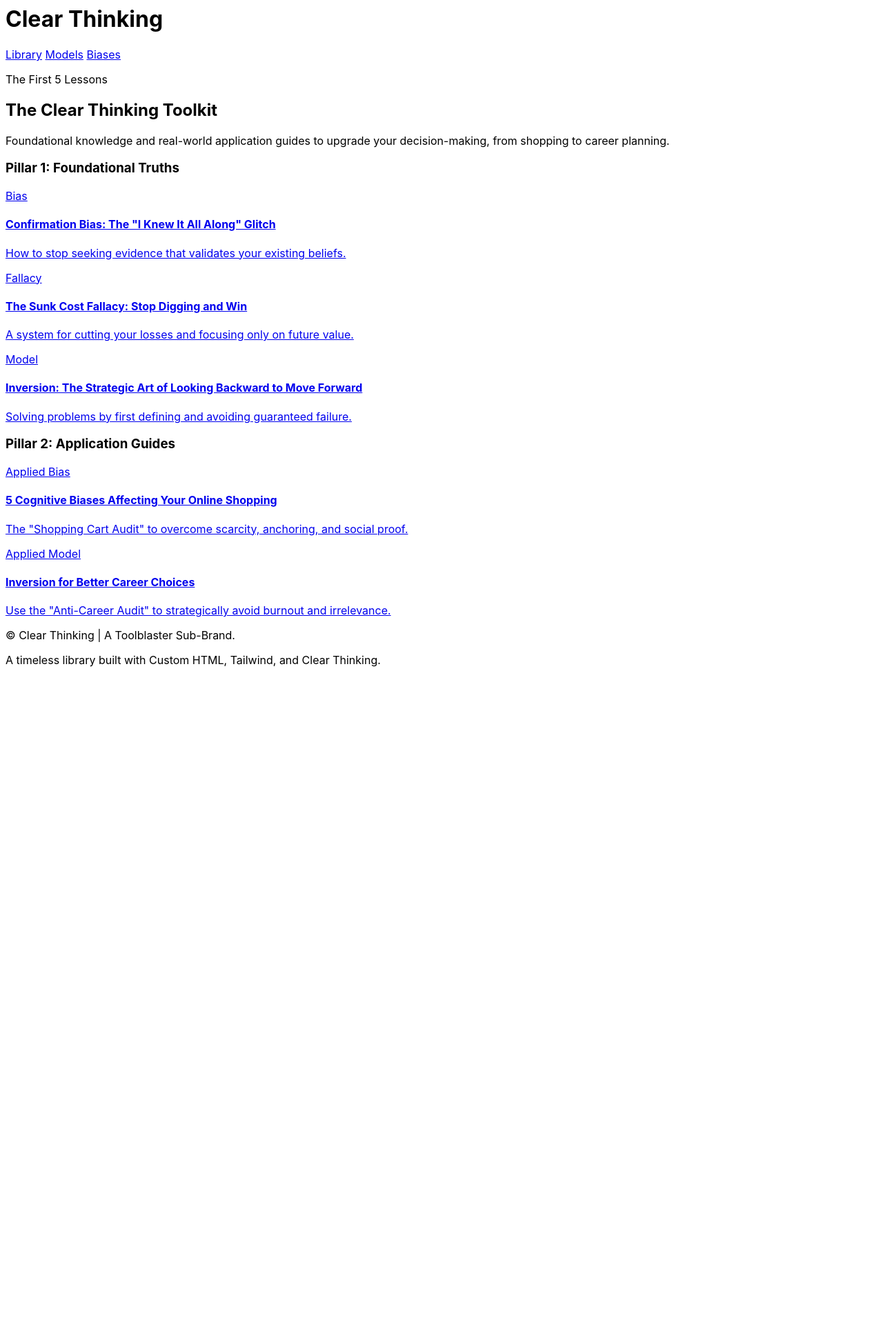
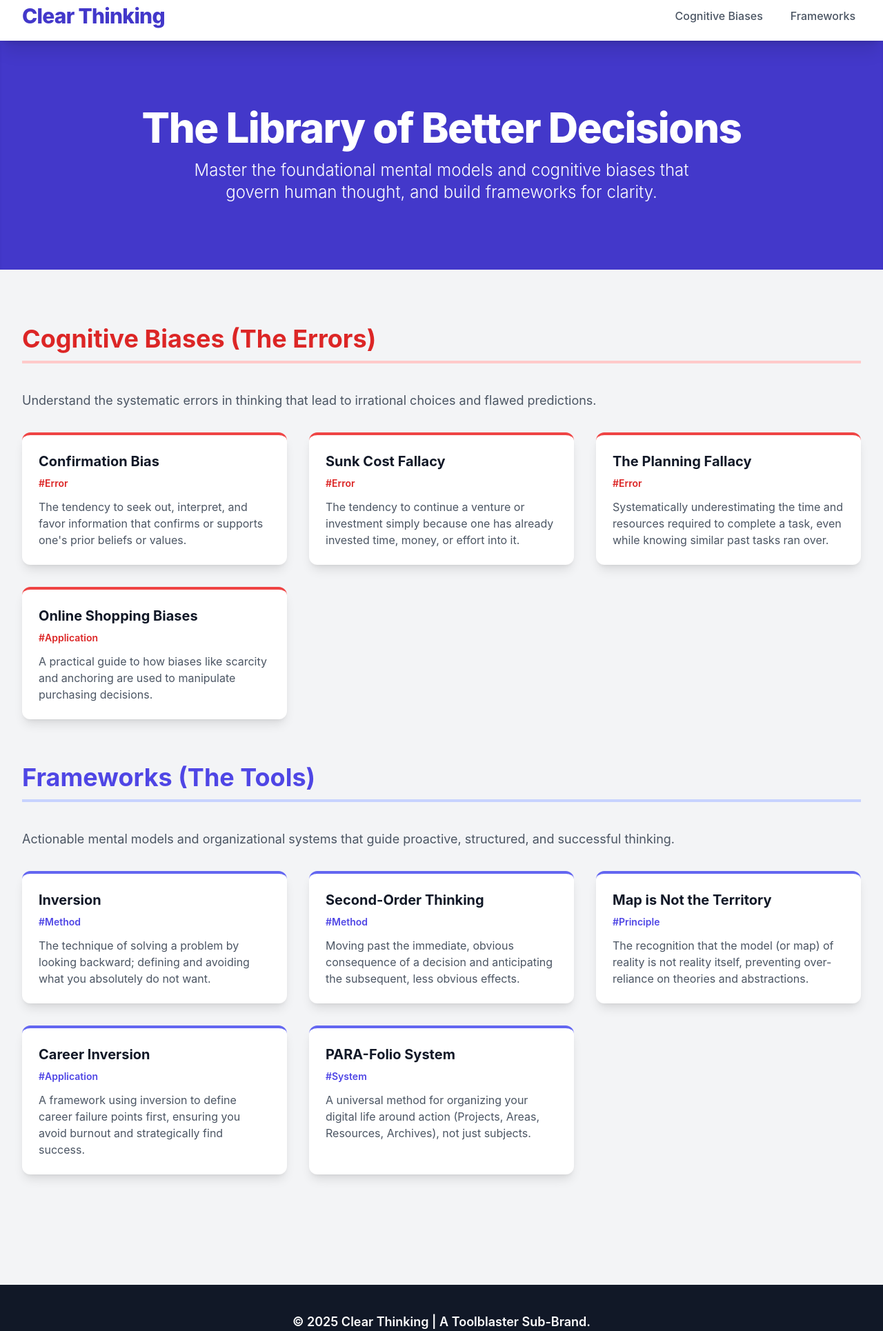
Before and after one commit to toolblaster/ClearThinking.toolblaster.com, a plain HTML site: page index.html in a window 1280 px wide. Shown: the part 13-1943 px from the top of the page at 69% size. Before the commit the page ends 996 px from the top, so only its background shows below. Drawn offline with nearby package versions, Linux system fonts and the light colour scheme.

Commit message:
Update index.html

```diff
--- a/index.html
+++ b/index.html
@@ -3,88 +3,164 @@
 <head>
     <meta charset="UTF-8">
     <meta name="viewport" content="width=device-width, initial-scale=1.0">
-    <title>Clear Thinking Library | Actionable Mental Models and Biases</title>
-    <link href="/css/style.css" rel="stylesheet">
+    <title>Clear Thinking | The Library of Mental Models</title>
+
+    <!-- 1. Tailwind CSS CDN -->
+    <script src="https://cdn.tailwindcss.com"></script>
+
+    <!-- 2. Integrated CSS -->
     <style>
-        /* Ensures the 'Inter' font is used as intended */
         body { font-family: 'Inter', -apple-system, BlinkMacSystemFont, "Segoe UI", Roboto, "Helvetica Neue", Arial, sans-serif; }
+        /* Mobile menu styles */
+        .hamburger {
+            cursor: pointer;
+            display: flex;
+            flex-direction: column;
+            justify-content: space-around;
+            width: 2rem;
+            height: 2rem;
+        }
+        .line {
+            width: 100%;
+            height: 3px;
+            background-color: #4f46e5;
+            transition: all 0.3s linear;
+        }
+        .menu-open .line-top {
+            transform: rotate(45deg) translate(5px, 5px);
+        }
+        .menu-open .line-middle {
+            opacity: 0;
+        }
+        .menu-open .line-bottom {
+            transform: rotate(-45deg) translate(5px, -5px);
+        }
     </style>
-    <meta name="description" content="A timeless library of actionable wisdom focusing on mental models, cognitive biases, and logical fallacies. Learn to think clearly and decide better.">
+    <meta name="description" content="A curated library of essential mental models and cognitive biases to improve decision-making and strategic thinking.">
 </head>
-<body class="bg-gray-50 text-gray-800 antialiased">
+<body class="bg-gray-100 text-gray-800 antialiased">
 
     <!-- Header & Navigation -->
-    <header class="bg-white shadow-md sticky top-0 z-50">
+    <header class="bg-white shadow-xl sticky top-0 z-50 transition-all duration-300">
         <div class="max-w-7xl mx-auto px-4 sm:px-6 lg:px-8 py-4 flex justify-between items-center">
             <h1 class="text-3xl font-extrabold text-indigo-700 tracking-tight">Clear Thinking</h1>
+
+            <!-- Desktop Navigation -->
             <nav id="main-nav" class="space-x-6 hidden sm:flex">
-                <a href="index.html" class="text-indigo-600 font-bold transition duration-150 p-2 rounded-lg bg-indigo-50">Library</a>
-                <a href="#" class="text-gray-600 hover:text-indigo-600 font-medium transition duration-150 p-2 rounded-lg hover:bg-indigo-50">Models</a>
-                <a href="#" class="text-gray-600 hover:text-indigo-600 font-medium transition duration-150 p-2 rounded-lg hover:bg-indigo-50">Biases</a>
+                <a href="#biases" class="text-gray-600 hover:text-indigo-600 font-medium transition duration-150 p-2 rounded-lg hover:bg-indigo-50">Cognitive Biases</a>
+                <a href="#frameworks" class="text-gray-600 hover:text-indigo-600 font-medium transition duration-150 p-2 rounded-lg hover:bg-indigo-50">Frameworks</a>
+            </nav>
+
+            <!-- Mobile Hamburger Button -->
+            <button id="menu-toggle" class="sm:hidden p-2 rounded-lg transition duration-150 z-50 focus:outline-none" aria-label="Toggle Navigation">
+                <div class="hamburger" id="hamburger-icon">
+                    <span class="line line-top"></span>
+                    <span class="line line-middle"></span>
+                    <span class="line line-bottom"></span>
+                </div>
+            </button>
+        </div>
+
+        <!-- Mobile Menu (Hidden by default) -->
+        <div id="mobile-menu" class="hidden sm:hidden bg-white shadow-lg border-t border-gray-100 py-4 absolute w-full transition-all duration-300">
+            <nav class="flex flex-col space-y-2 px-4">
+                <a href="#biases" class="text-gray-700 hover:bg-indigo-50 p-3 rounded-lg font-semibold transition duration-150" onclick="document.getElementById('mobile-menu').classList.add('hidden'); document.getElementById('hamburger-icon').classList.remove('menu-open');">Cognitive Biases</a>
+                <a href="#frameworks" class="text-gray-700 hover:bg-indigo-50 p-3 rounded-lg font-semibold transition duration-150" onclick="document.getElementById('mobile-menu').classList.add('hidden'); document.getElementById('hamburger-icon').classList.remove('menu-open');">Frameworks</a>
             </nav>
         </div>
     </header>
 
+    <!-- Hero Section -->
+    <section class="bg-indigo-700 text-white py-16 sm:py-24 shadow-inner">
+        <div class="max-w-7xl mx-auto px-4 sm:px-6 lg:px-8 text-center">
+            <h2 class="text-4xl sm:text-6xl font-extrabold mb-4 tracking-tight leading-tight">The Library of Better Decisions</h2>
+            <p class="text-xl sm:text-2xl font-light max-w-3xl mx-auto">Master the foundational mental models and cognitive biases that govern human thought, and build frameworks for clarity.</p>
+        </div>
+    </section>
+
     <!-- Main Content Area: Article Listings -->
-    <main class="max-w-4xl mx-auto px-4 sm:px-6 lg:px-8 py-12 sm:py-20">
-        <header class="text-center mb-12">
-            <p class="text-sm font-bold text-indigo-500 uppercase tracking-widest">The First 5 Lessons</p>
-            <h2 class="text-5xl font-extrabold text-gray-900 mt-2">The Clear Thinking Toolkit</h2>
-            <p class="text-xl text-gray-500 mt-4 max-w-2xl mx-auto">Foundational knowledge and real-world application guides to upgrade your decision-making, from shopping to career planning.</p>
-        </header>
+    <main class="max-w-7xl mx-auto px-4 sm:px-6 lg:px-8 py-12 sm:py-20">
 
-        <section class="space-y-12">
-            <!-- Pillar 1: Foundational Models -->
-            <div class="border-b border-indigo-200 pb-4">
-                <h3 class="text-3xl font-bold text-indigo-700 mb-6">Pillar 1: Foundational Truths</h3>
-                <div class="grid md:grid-cols-2 gap-8">
+        <!-- Cognitive Biases Section -->
+        <section id="biases" class="mb-16">
+            <h3 class="text-4xl font-bold text-red-600 border-b-4 border-red-200 pb-3 mb-10">Cognitive Biases (The Errors)</h3>
+            <p class="text-lg text-gray-600 mb-8">Understand the systematic errors in thinking that lead to irrational choices and flawed predictions.</p>
 
-                    <!-- Article 1: Confirmation Bias -->
-                    <a href="articles/confirmation-bias-psychology-and-avoidance-audit.html" class="block bg-white p-6 rounded-xl shadow-lg hover:shadow-2xl transition duration-300 transform hover:-translate-y-1 border-l-4 border-red-500">
-                        <p class="text-sm font-semibold text-red-500 uppercase">Bias</p>
-                        <h4 class="text-xl font-bold text-gray-900 mt-1">Confirmation Bias: The "I Knew It All Along" Glitch</h4>
-                        <p class="text-gray-500 mt-2 text-sm">How to stop seeking evidence that validates your existing beliefs.</p>
-                    </a>
+            <div class="grid grid-cols-1 md:grid-cols-2 lg:grid-cols-3 gap-8">
 
-                    <!-- Article 2: Sunk Cost Fallacy -->
-                    <a href="articles/sunk-cost-fallacy-how-to-cut-your-losses.html" class="block bg-white p-6 rounded-xl shadow-lg hover:shadow-2xl transition duration-300 transform hover:-translate-y-1 border-l-4 border-yellow-500">
-                        <p class="text-sm font-semibold text-yellow-600 uppercase">Fallacy</p>
-                        <h4 class="text-xl font-bold text-gray-900 mt-1">The Sunk Cost Fallacy: Stop Digging and Win</h4>
-                        <p class="text-gray-500 mt-2 text-sm">A system for cutting your losses and focusing only on future value.</p>
-                    </a>
+                <!-- Card 1: Confirmation Bias -->
+                <a href="articles/biases/confirmation-bias-psychology-and-avoidance-audit.html" class="block bg-white rounded-xl shadow-lg hover:shadow-2xl transition duration-300 transform hover:-translate-y-1 border-t-4 border-red-500 p-6">
+                    <h4 class="text-xl font-bold text-gray-900 mb-2">Confirmation Bias</h4>
+                    <p class="text-sm text-red-600 font-semibold mb-3">#Error</p>
+                    <p class="text-gray-600 text-base">The tendency to seek out, interpret, and favor information that confirms or supports one's prior beliefs or values.</p>
+                </a>
 
-                    <!-- Article 3: Inversion -->
-                    <a href="articles/inversion-mental-model-for-problem-solving.html" class="block bg-white p-6 rounded-xl shadow-lg hover:shadow-2xl transition duration-300 transform hover:-translate-y-1 md:col-span-2 border-l-4 border-green-500">
-                        <p class="text-sm font-semibold text-green-600 uppercase">Model</p>
-                        <h4 class="text-xl font-bold text-gray-900 mt-1">Inversion: The Strategic Art of Looking Backward to Move Forward</h4>
-                        <p class="text-gray-500 mt-2 text-sm">Solving problems by first defining and avoiding guaranteed failure.</p>
-                    </a>
-                </div>
-            </div>
+                <!-- Card 2: Sunk Cost Fallacy -->
+                <a href="articles/biases/sunk-cost-fallacy-how-to-cut-your-losses.html" class="block bg-white rounded-xl shadow-lg hover:shadow-2xl transition duration-300 transform hover:-translate-y-1 border-t-4 border-red-500 p-6">
+                    <h4 class="text-xl font-bold text-gray-900 mb-2">Sunk Cost Fallacy</h4>
+                    <p class="text-sm text-red-600 font-semibold mb-3">#Error</p>
+                    <p class="text-gray-600 text-base">The tendency to continue a venture or investment simply because one has already invested time, money, or effort into it.</p>
+                </a>
 
-            <!-- Pillar 2: Application Guides -->
-            <div>
-                <h3 class="text-3xl font-bold text-indigo-700 mb-6 mt-12">Pillar 2: Application Guides</h3>
-                <div class="grid md:grid-cols-2 gap-8">
+                <!-- Card 3: Planning Fallacy -->
+                <a href="articles/biases/the-planning-fallacy-how-to-fix-estimation-errors.html" class="block bg-white rounded-xl shadow-lg hover:shadow-2xl transition duration-300 transform hover:-translate-y-1 border-t-4 border-red-500 p-6">
+                    <h4 class="text-xl font-bold text-gray-900 mb-2">The Planning Fallacy</h4>
+                    <p class="text-sm text-red-600 font-semibold mb-3">#Error</p>
+                    <p class="text-gray-600 text-base">Systematically underestimating the time and resources required to complete a task, even while knowing similar past tasks ran over.</p>
+                </a>
 
-                    <!-- Article 4: Online Shopping Biases -->
-                    <a href="articles/cognitive-biases-affecting-online-shopping.html" class="block bg-white p-6 rounded-xl shadow-lg hover:shadow-2xl transition duration-300 transform hover:-translate-y-1 border-l-4 border-teal-500">
-                        <p class="text-sm font-semibold text-teal-600 uppercase">Applied Bias</p>
-                        <h4 class="text-xl font-bold text-gray-900 mt-1">5 Cognitive Biases Affecting Your Online Shopping</h4>
-                        <p class="text-gray-500 mt-2 text-sm">The "Shopping Cart Audit" to overcome scarcity, anchoring, and social proof.</p>
-                    </a>
-
-                    <!-- Article 5: Career Inversion -->
-                    <a href="articles/career-inversion-use-mental-models-for-career-success.html" class="block bg-white p-6 rounded-xl shadow-lg hover:shadow-2xl transition duration-300 transform hover:-translate-y-1 border-l-4 border-blue-500">
-                        <p class="text-sm font-semibold text-blue-600 uppercase">Applied Model</p>
-                        <h4 class="text-xl font-bold text-gray-900 mt-1">Inversion for Better Career Choices</h4>
-                        <p class="text-gray-500 mt-2 text-sm">Use the "Anti-Career Audit" to strategically avoid burnout and irrelevance.</p>
-                    </a>
-
-                </div>
+                <!-- Card 4: Online Shopping Biases (Application) -->
+                <a href="articles/biases/cognitive-biases-affecting-online-shopping.html" class="block bg-white rounded-xl shadow-lg hover:shadow-2xl transition duration-300 transform hover:-translate-y-1 border-t-4 border-red-500 p-6">
+                    <h4 class="text-xl font-bold text-gray-900 mb-2">Online Shopping Biases</h4>
+                    <p class="text-sm text-red-600 font-semibold mb-3">#Application</p>
+                    <p class="text-gray-600 text-base">A practical guide to how biases like scarcity and anchoring are used to manipulate purchasing decisions.</p>
+                </a>
             </div>
         </section>
 
+        <!-- Frameworks Section -->
+        <section id="frameworks">
+            <h3 class="text-4xl font-bold text-indigo-600 border-b-4 border-indigo-200 pb-3 mb-10">Frameworks (The Tools)</h3>
+            <p class="text-lg text-gray-600 mb-8">Actionable mental models and organizational systems that guide proactive, structured, and successful thinking.</p>
+
+            <div class="grid grid-cols-1 md:grid-cols-2 lg:grid-cols-3 gap-8">
+
+                <!-- Card 5: Inversion -->
+                <a href="articles/frameworks/inversion-mental-model-for-problem-solving.html" class="block bg-white rounded-xl shadow-lg hover:shadow-2xl transition duration-300 transform hover:-translate-y-1 border-t-4 border-indigo-500 p-6">
+                    <h4 class="text-xl font-bold text-gray-900 mb-2">Inversion</h4>
+                    <p class="text-sm text-indigo-600 font-semibold mb-3">#Method</p>
+                    <p class="text-gray-600 text-base">The technique of solving a problem by looking backward; defining and avoiding what you absolutely do not want.</p>
+                </a>
+
+                <!-- Card 6: Second-Order Thinking -->
+                <a href="articles/frameworks/second-order-thinking-the-anti-prediction-tool.html" class="block bg-white rounded-xl shadow-lg hover:shadow-2xl transition duration-300 transform hover:-translate-y-1 border-t-4 border-indigo-500 p-6">
+                    <h4 class="text-xl font-bold text-gray-900 mb-2">Second-Order Thinking</h4>
+                    <p class="text-sm text-indigo-600 font-semibold mb-3">#Method</p>
+                    <p class="text-gray-600 text-base">Moving past the immediate, obvious consequence of a decision and anticipating the subsequent, less obvious effects.</p>
+                </a>
+
+                <!-- Card 7: The Map is Not the Territory -->
+                <a href="articles/frameworks/the-map-is-not-the-territory-application-guide.html" class="block bg-white rounded-xl shadow-lg hover:shadow-2xl transition duration-300 transform hover:-translate-y-1 border-t-4 border-indigo-500 p-6">
+                    <h4 class="text-xl font-bold text-gray-900 mb-2">Map is Not the Territory</h4>
+                    <p class="text-sm text-indigo-600 font-semibold mb-3">#Principle</p>
+                    <p class="text-gray-600 text-base">The recognition that the model (or map) of reality is not reality itself, preventing over-reliance on theories and abstractions.</p>
+                </a>
+
+                <!-- Card 8: Career Inversion (Application) -->
+                <a href="articles/frameworks/career-inversion-use-mental-models-for-career-success.html" class="block bg-white rounded-xl shadow-lg hover:shadow-2xl transition duration-300 transform hover:-translate-y-1 border-t-4 border-indigo-500 p-6">
+                    <h4 class="text-xl font-bold text-gray-900 mb-2">Career Inversion</h4>
+                    <p class="text-sm text-indigo-600 font-semibold mb-3">#Application</p>
+                    <p class="text-gray-600 text-base">A framework using inversion to define career failure points first, ensuring you avoid burnout and strategically find success.</p>
+                </a>
+
+                <!-- Card 9: PARA-Folio System (Application) -->
+                <a href="articles/frameworks/the-parafolio-how-to-build-a-knowledge-system.html" class="block bg-white rounded-xl shadow-lg hover:shadow-2xl transition duration-300 transform hover:-translate-y-1 border-t-4 border-indigo-500 p-6">
+                    <h4 class="text-xl font-bold text-gray-900 mb-2">PARA-Folio System</h4>
+                    <p class="text-sm text-indigo-600 font-semibold mb-3">#System</p>
+                    <p class="text-gray-600 text-base">A universal method for organizing your digital life around action (Projects, Areas, Resources, Archives), not just subjects.</p>
+                </a>
+            </div>
+        </section>
     </main>
 
     <!-- Footer -->
@@ -95,6 +171,27 @@
         </div>
     </footer>
 
-    <script src="/js/app.js"></script>
+    <!-- 3. Integrated JavaScript -->
+    <script>
+        // Logic for Footer Year Update
+        document.addEventListener('DOMContentLoaded', () => {
+            const yearSpan = document.getElementById('current-year');
+            if (yearSpan) {
+                yearSpan.textContent = new Date().getFullYear();
+            }
+
+            // Logic for Mobile Menu Toggle
+            const menuToggle = document.getElementById('menu-toggle');
+            const mobileMenu = document.getElementById('mobile-menu');
+            const hamburgerIcon = document.getElementById('hamburger-icon');
+
+            if (menuToggle) {
+                menuToggle.addEventListener('click', () => {
+                    const isHidden = mobileMenu.classList.toggle('hidden');
+                    hamburgerIcon.classList.toggle('menu-open', !isHidden);
+                });
+            }
+        });
+    </script>
 </body>
 </html>
```
